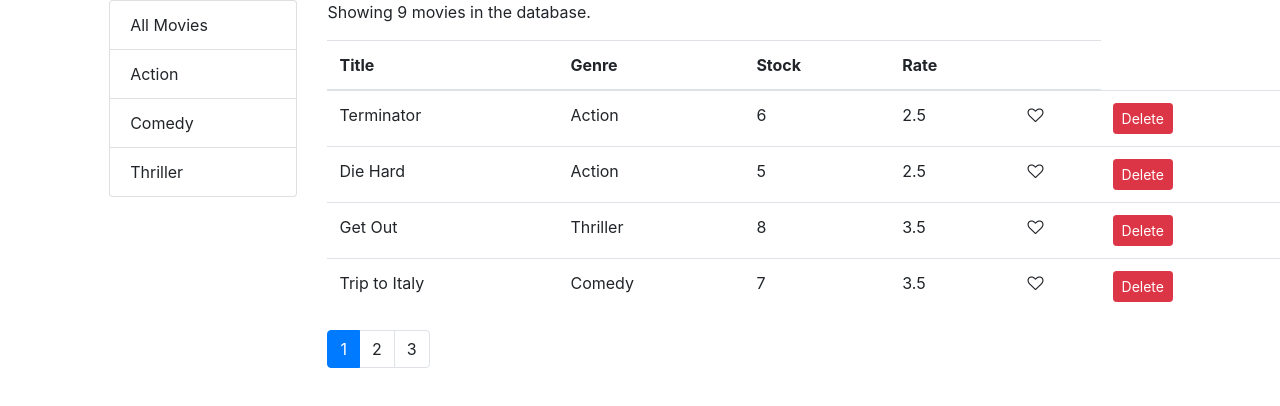
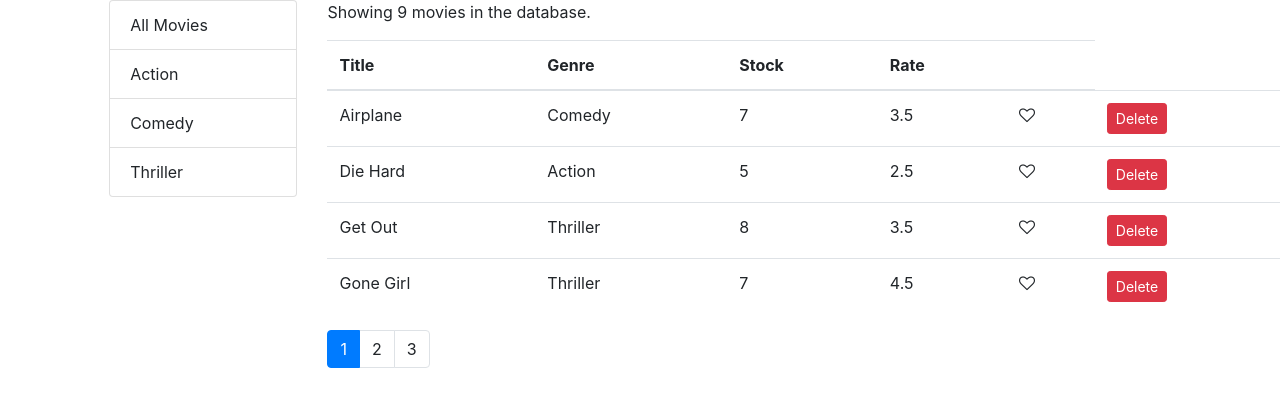
Before and after one commit to ItzTrooper009/Vidly, a React (Create React App) app: page / in a window 1280 px wide. Shown: the top 406 px of the page. Built offline with nearby package versions, Linux system fonts and the light colour scheme.

Commit message:
modified:   src/components/movie.jsx modified:   src/components/moviesTable.jsx

```diff
--- a/src/components/movie.jsx
+++ b/src/components/movie.jsx
@@ -5,6 +5,7 @@ import Pagination from "./common/pagination";
 import { paginate } from "../utils/paginate";
 import ListGroup from "./common/listGroup";
 import MoviesTable from "./moviesTable";
+import _ from "lodash";
 
 class Movies extends Component {
   state = {
@@ -13,10 +14,11 @@ class Movies extends Component {
     currentPage: 1,
     genres: [],
     selectedGenre: undefined,
+    sortColumn: { path: "title", order: "asc" },
   };
 
   componentDidMount() {
-    const genres = [{_id:'', name: "All Movies" }, ...getGenres()];
+    const genres = [{ _id: "", name: "All Movies" }, ...getGenres()];
     this.setState({ movies: getMovies(), genres });
   }
 
@@ -41,9 +43,9 @@ class Movies extends Component {
     this.setState({ selectedGenre: genre, currentPage: 1 });
   };
 
-  handleSort = (path) => {
-    console.log(path);
-  }
+  handleSort = sortColumn => {
+    this.setState({ sortColumn });
+  };
 
   render() {
     const { length: count } = this.state.movies;
@@ -55,6 +57,7 @@ class Movies extends Component {
       currentPage,
       movies: allMovies,
       selectedGenre,
+      sortColumn,
     } = this.state;
 
     const filtered =
@@ -62,7 +65,8 @@ class Movies extends Component {
         ? allMovies.filter((m) => m.genre._id === selectedGenre._id)
         : allMovies;
 
-    const movies = paginate(filtered, pageSize, currentPage);
+    const sorted = _.orderBy(filtered, [sortColumn.path], [sortColumn.order]);
+    const movies = paginate(sorted, pageSize, currentPage);
 
     return (
       <div className="row">
@@ -78,6 +82,7 @@ class Movies extends Component {
           <p>Showing {filtered.length} movies in the database.</p>
           <MoviesTable
             movies={movies}
+            sortColumn={sortColumn}
             onLike={this.handleLike}
             onDelete={this.handleDelete}
             onSort={this.handleSort}
--- a/src/components/moviesTable.jsx
+++ b/src/components/moviesTable.jsx
@@ -1,16 +1,27 @@
-import React from "react";
+import React, { Component } from "react";
 import Like from "./common/like";
 
-const MoviesTable = (props) => {
-  const { movies, onDelete, onLike, onSort } = props;
+class MoviesTable extends Component {
+  raiseSort = (path) => {
+    const sortColumn = {...this.props.sortColumn};
+    if(sortColumn.path === path){
+      sortColumn.order = (sortColumn.order === "asc") ? "desc" : "asc";
+    }else {
+      sortColumn.path = path;
+      sortColumn.order = "asc";
+    }
+    this.props.onSort(sortColumn);
+  };
+  render() {
+    const { movies, onDelete, onLike, onSort } = this.props;
     return (
       <table className="table">
         <thead>
           <tr>
-          <th onClick={() => onSort('title')}>Title</th>
-          <th onClick={() => onSort('genre.name')}>Genre</th>
-          <th onClick={() => onSort('numberInStock')}>Stock</th>
-          <th onClick={() => onSort('dailyRentalRate')}>Rate</th>
+            <th onClick={() => this.raiseSort("title")}>Title</th>
+            <th onClick={() => this.raiseSort("genre.name")}>Genre</th>
+            <th onClick={() => this.raiseSort("numberInStock")}>Stock</th>
+            <th onClick={() => this.raiseSort("dailyRentalRate")}>Rate</th>
             <th />
           </tr>
         </thead>
@@ -22,10 +33,7 @@ const MoviesTable = (props) => {
               <td>{movie.numberInStock}</td>
               <td>{movie.dailyRentalRate}</td>
               <td>
-              <Like
-                liked={movie.liked}
-                onClick={() => onLike(movie)}
-              />
+                <Like liked={movie.liked} onClick={() => onLike(movie)} />
               </td>
               <td>
                 <button
@@ -40,6 +48,7 @@ const MoviesTable = (props) => {
         </tbody>
       </table>
     );
-};
+  }
+}
 
 export default MoviesTable;
```
Lines whose indentation alone changed are shown as unchanged.
